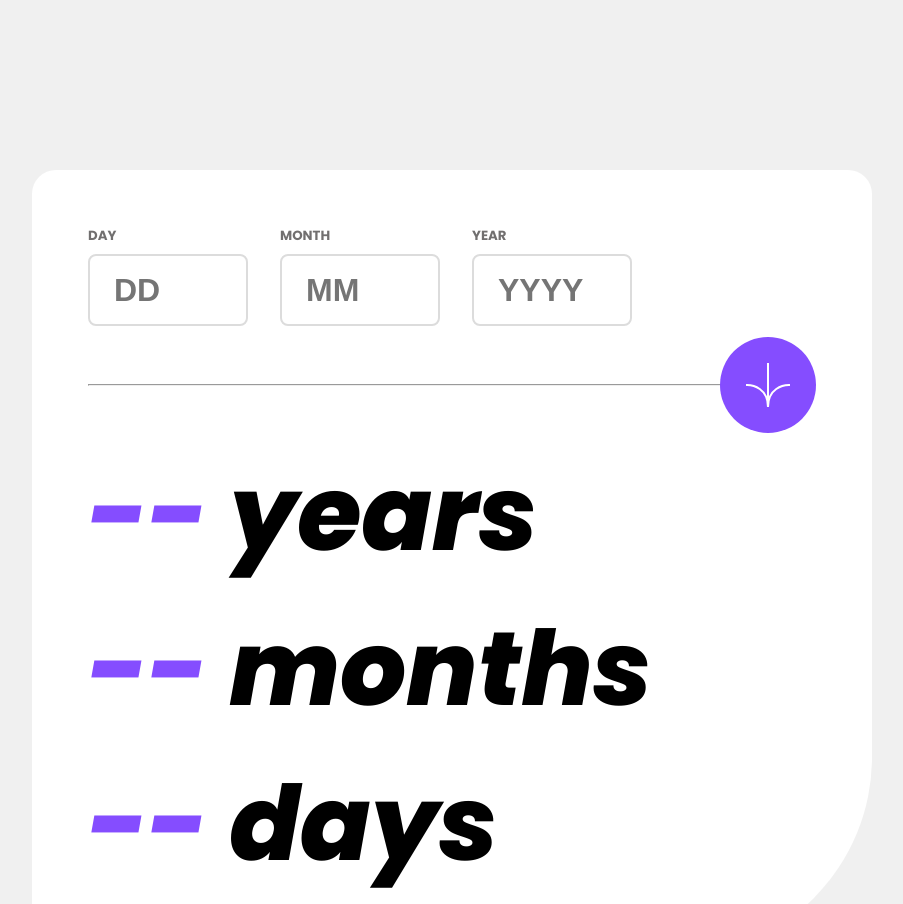
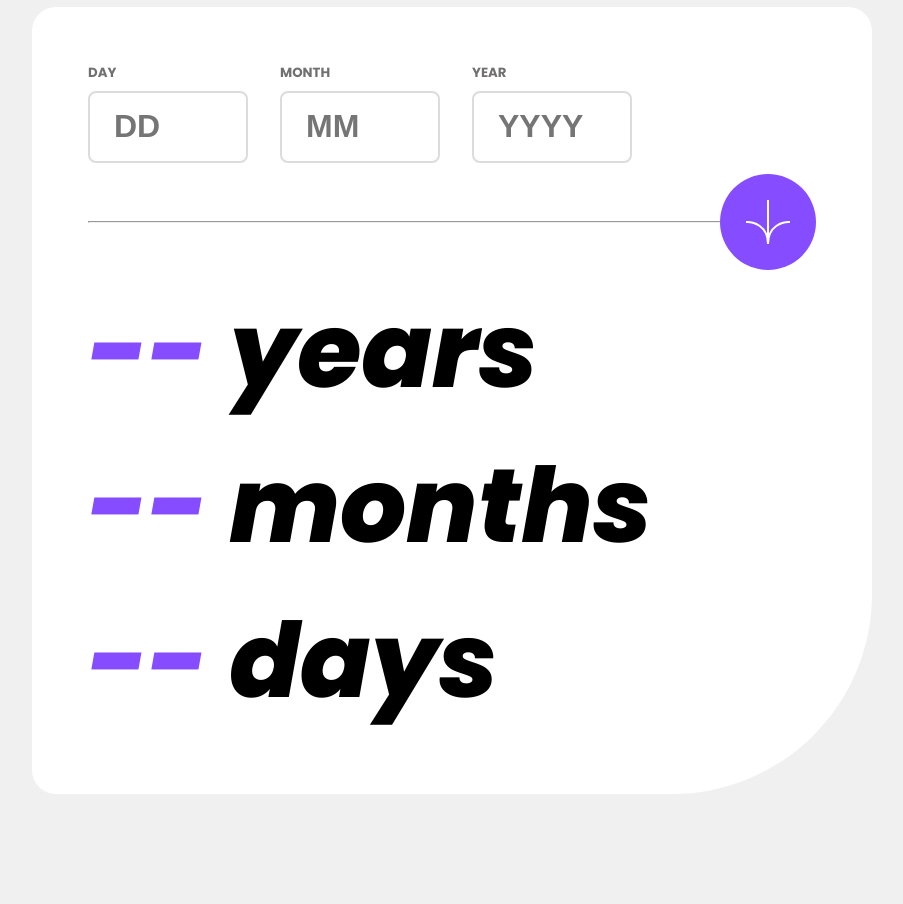
Before and after one commit to GuyNamedEJ/age-calculator, a plain HTML site: page age-calculator-app-main/index.html in a window 1280 px wide. Shown: the top 904 px of the page, without its empty margins (188-1091 px from the left). After the commit the page ends 800 px from the top, so only its background shows below. Drawn offline with Linux system fonts and the light colour scheme.

Commit message:
Changes to body css

```diff
--- a/age-calculator-app-main/css/app.css
+++ b/age-calculator-app-main/css/app.css
@@ -6,21 +6,17 @@
 }
 
 body{
-    max-width: 1440px;
-    margin:0 auto;
     background-color: #F0F0F0;
-    font-family: "Poppins", sans-serif;
+    min-height: 100vh;
     display:flex;
     flex-direction: column;
     justify-content: center;
     align-items: center;
+    font-family: "Poppins", sans-serif;
 }
 
 .wrapper{
-    /* margin: 171px auto 109px auto; */
-    margin-top: 170px;
     width: 840px;
-    /* height: 680px; */
     background-color: white;
     border-radius: 24px 24px 200px 24px;
     padding: 56px;
```
Also changed, not shown: age-calculator-app-main/index.html (+0 -1 lines).
